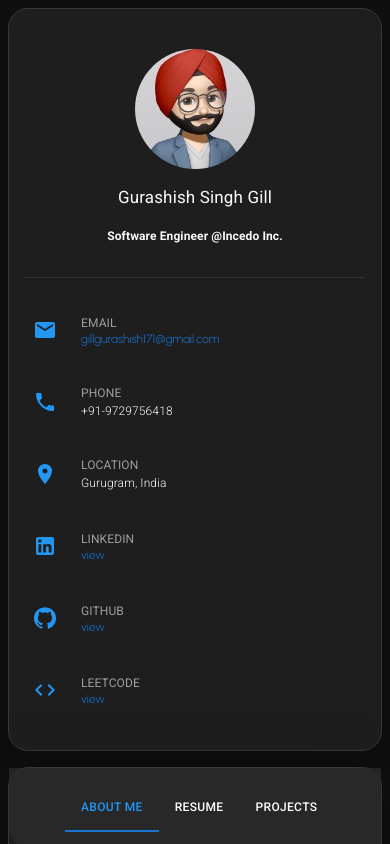
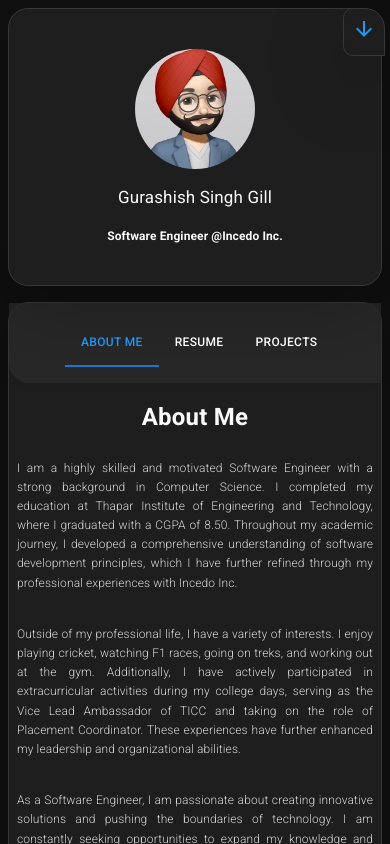
Before and after one commit to gurashish18/portfolio-me, a React (Create React App) app: page / in a window 390 px wide. Shown: the top 844 px of the page. Built offline with nearby package versions, Linux system fonts and the light colour scheme.

Commit message:
other pages responsive

```diff
--- a/src/components/Sidebar/sidebar-component.js
+++ b/src/components/Sidebar/sidebar-component.js
@@ -1,13 +1,20 @@
 /** @format */
 
-import { Avatar, Divider, IconButton, Stack, Typography } from "@mui/material";
-import React from "react";
+import { Avatar, Divider, Stack, Typography, IconButton } from "@mui/material";
+import React, { useState } from "react";
 import { sidebar_items } from "../../data/data";
 import SidebarItem from "./sidebar-item-component";
 import Me from "../../assets/me.jpeg";
+import ArrowDownwardIcon from "@mui/icons-material/ArrowDownward";
 
 const SideBar = () => {
+	const [showDetails, setShowDetails] = useState(false);
+
+	const handleClick = () => {
+		setShowDetails(!showDetails);
+	};
 	return (
+		<Stack>
 			<Stack
 				p={2}
 				paddingTop={5}
@@ -19,6 +26,7 @@ const SideBar = () => {
 					borderRadius: "20px",
 					border: "1px solid hsl(0, 0%, 22%)",
 					color: "hsl(0, 0%, 98%)",
+					position: "relative",
 				}}
 			>
 				<Stack spacing={2} alignItems={"center"} justifyContent={"center"}>
@@ -32,7 +40,9 @@ const SideBar = () => {
 						}}
 					/>
 					<Typography
-					sx={{ fontSize: { lg: "26px", md: "24px", sm: "20px", xs: "17px" } }}
+						sx={{
+							fontSize: { lg: "26px", md: "24px", sm: "20px", xs: "17px" },
+						}}
 					>
 						Gurashish Singh Gill
 					</Typography>
@@ -48,11 +58,66 @@ const SideBar = () => {
 						</Typography>
 					</Stack>
 				</Stack>
-			<Divider variant="fullWidth" sx={{ bgcolor: "hsl(0, 0%, 22%)" }} />
-			<Stack spacing={4}>
+				<Divider
+					variant="fullWidth"
+					sx={{
+						bgcolor: "hsl(0, 0%, 22%)",
+						display: {
+							lg: "block",
+							md: "block",
+							sm: showDetails ? "block" : "none",
+							xs: showDetails ? "block" : "none",
+						},
+					}}
+				/>
+				<Stack
+					spacing={4}
+					sx={{
+						display: {
+							lg: "block",
+							md: "block",
+							sm: showDetails ? "block" : "none",
+							xs: showDetails ? "block" : "none",
+						},
+					}}
+				>
 					{sidebar_items.map((item) => (
 						<SidebarItem item={item} />
 					))}
+				</Stack>
+			</Stack>
+			<Stack
+				sx={{
+					position: "absolute",
+					left: "88%",
+					backgroundColor: "hsl(240, 2%, 12%)",
+					boxShadow: "0 24px 80px hsla(0, 0%, 0%, 0.25)",
+					border: "1px solid hsl(0, 0%, 22%)",
+					color: "hsl(0, 0%, 98%)",
+					borderTopLeftRadius: "10px",
+					borderBottomLeftRadius: "10px",
+					borderTopRightRadius: "20px",
+				}}
+			>
+				<IconButton
+					disableRipple={true}
+					sx={{
+						display: {
+							lg: "none",
+							md: "none",
+							sm: "block",
+							xs: "block",
+						},
+					}}
+					onClick={handleClick}
+				>
+					<ArrowDownwardIcon
+						style={{
+							fill: "#2196f3",
+							fontSize: { lg: "28px", md: "26px", sm: "22px", xs: "20px" },
+						}}
+					/>
+				</IconButton>
 			</Stack>
 		</Stack>
 	);
--- a/src/components/Workspace/workspace-component.js
+++ b/src/components/Workspace/workspace-component.js
@@ -10,6 +10,7 @@ import AboutMe from "../../pages/about";
 import Projects from "../../pages/project";
 import Resume from "../../pages/resume";
 import Extras from "../../pages/extra";
+import Certifications from "../../pages/certification";
 
 const Workspace = () => {
 	const [value, setValue] = React.useState("1");
@@ -112,6 +113,7 @@ const Workspace = () => {
 			{value === "1" && <AboutMe />}
 			{value === "2" && <Resume />}
 			{value === "3" && <Projects />}
+			{value === "4" && <Certifications />}
 			{value === "5" && <Extras />}
 		</Stack>
 	);
--- /dev/null
+++ b/src/components/certification-card-component.js
@@ -0,0 +1,60 @@
+/** @format */
+
+import React from "react";
+import { Button, Stack, Typography } from "@mui/material";
+
+const CertificationCard = ({ image, title, link }) => {
+	return (
+		<Stack
+			gap={2}
+			p={2}
+			sx={{
+				borderRadius: "20px",
+				cursor: "pointer",
+				background:
+					"linear-gradient( to bottom right, hsla(240, 1%, 18%, 0.251) 0%, hsla(240, 2%, 11%, 0) 100% ), hsl(240, 2%, 13%)",
+			}}
+			minHeight={"140px"}
+		>
+			<Stack>
+				<img
+					src={image}
+					alt={title}
+					style={{ height: "280px", width: "100%" }}
+				/>
+			</Stack>
+			<Stack>
+				<Typography
+					sx={{
+						marginBottom: "7px",
+						color: "hsl(0, 0%, 98%)",
+						fontSize: {
+							lg: "18px",
+							md: "16px",
+							sm: "15px",
+							xs: "15px",
+						},
+						fontWeight: 600,
+					}}
+				>
+					{title}
+				</Typography>
+				<Button
+					href={link}
+					target="_blank"
+					disableRipple
+					sx={{
+						backgroundColor: "#2196f3",
+						color: "#FFFFFF",
+						marginTop: "10px",
+						fontSize: { lg: "15px", md: "13px", sm: "12px", xs: "12px" },
+					}}
+				>
+					View
+				</Button>
+			</Stack>
+		</Stack>
+	);
+};
+
+export default CertificationCard;
--- a/src/data/data.js
+++ b/src/data/data.js
@@ -18,9 +18,9 @@ export const sidebar_items = [
 				}}
 			/>
 		),
-		description: "gillgurashish171@gmail.com",
+		description: "gurashishgill171@gmail.com",
 		clickable: true,
-		link: "mailto:gillgurashish171@gmail.com",
+		link: "mailto:gurashishgill171@gmail.com",
 	},
 	{
 		id: 2,
@@ -231,3 +231,27 @@ export const education = [
 		course: "Primary and Secondary Education | 10.00 CGPA",
 	},
 ];
+
+export const certifications = [
+	{
+		id: 1,
+		title: "Incedo Internship : Jan 2023 - July 2023",
+		image: "https://www.incedoinc.com/wp-content/uploads/incedo-logo.png",
+		link: "https://drive.google.com/file/d/1Tzfyvlz9D71HU-fzzLcGpiF1D_JKeVPw/view?usp=sharing",
+	},
+	{
+		id: 2,
+		title: "Microsoft Azure AZ-900 : Certificate for Completion",
+		image:
+			"https://blogs.sap.com/wp-content/uploads/2021/05/azure-fundamentals-600x600-1.png",
+		link: "https://drive.google.com/file/d/1Y7KHyvN34d2KWf5qHFoP0p5Z18bFY6O6/view?usp=sharing",
+	},
+	{
+		id: 3,
+		title:
+			"Early Prediction of Breast Cancer using Multilevel Ensemble Model : Certificate of Presentation",
+		image:
+			"https://zenkit.com/wp-content/uploads/2021/05/Smart-Note-Taking-for-Research-Paper-Writing.jpg",
+		link: "https://drive.google.com/file/d/1QFa8e4I0mSYb7IHVhvwQZ7465QlQHPev/view?usp=sharing",
+	},
+];
--- a/src/pages/certification.js
+++ b/src/pages/certification.js
@@ -2,13 +2,23 @@
 
 import React from "react";
 import { Stack, Grid } from "@mui/material";
+import { certifications } from "../data/data";
+import CertificationCard from "../components/certification-card-component";
 
 const Certifications = () => {
 	return (
 		<Stack p={4}>
 			<Stack>
 				<Grid container spacing={2}>
-					<Grid item xs={12} sm={6}></Grid>
+					{certifications.map((certification) => (
+						<Grid item lg={6} md={6} sm={12} xs={12}>
+							<CertificationCard
+								image={certification.image}
+								title={certification.title}
+								link={certification.link}
+							/>
+						</Grid>
+					))}
 				</Grid>
 			</Stack>
 		</Stack>
```
Lines whose indentation alone changed are shown as unchanged.
